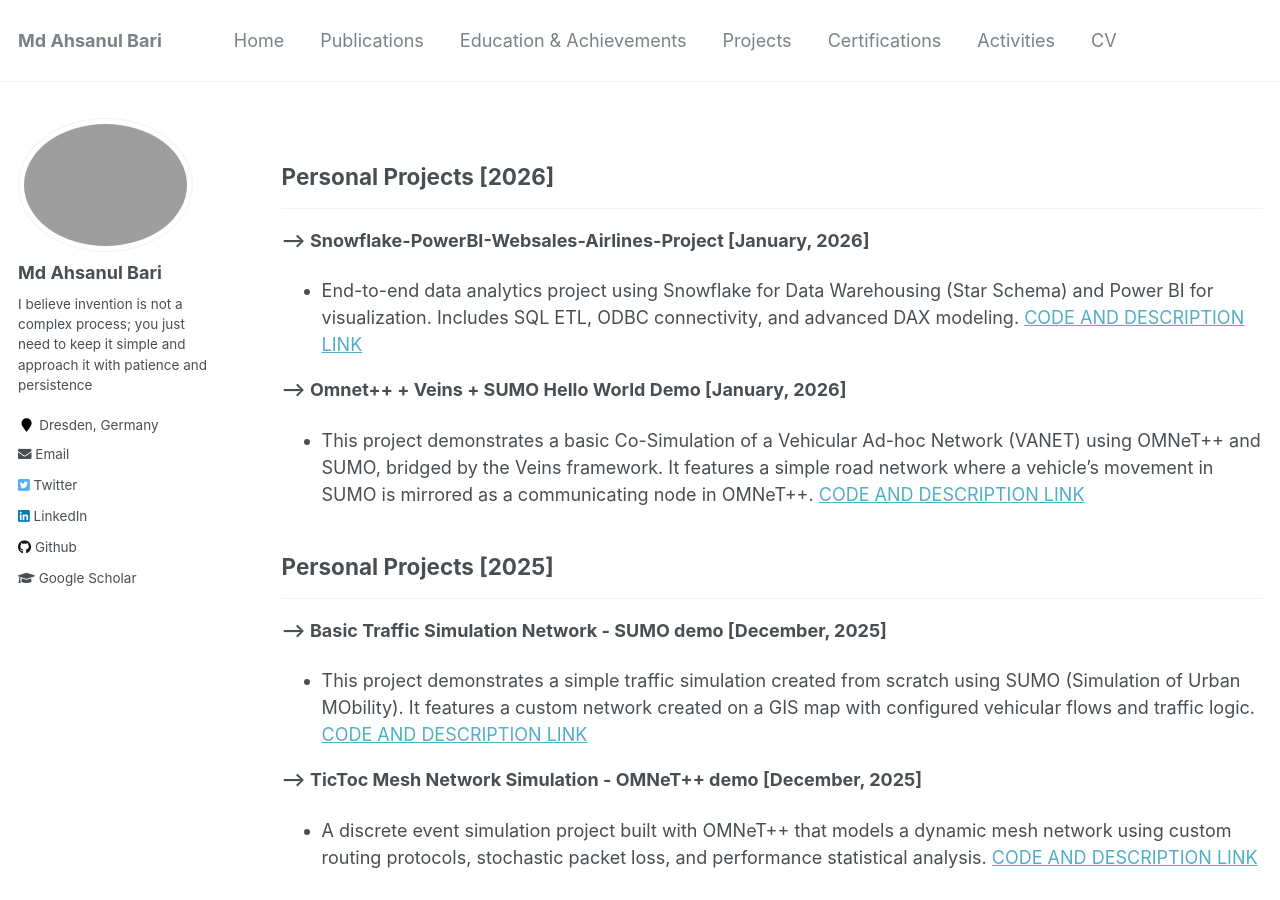
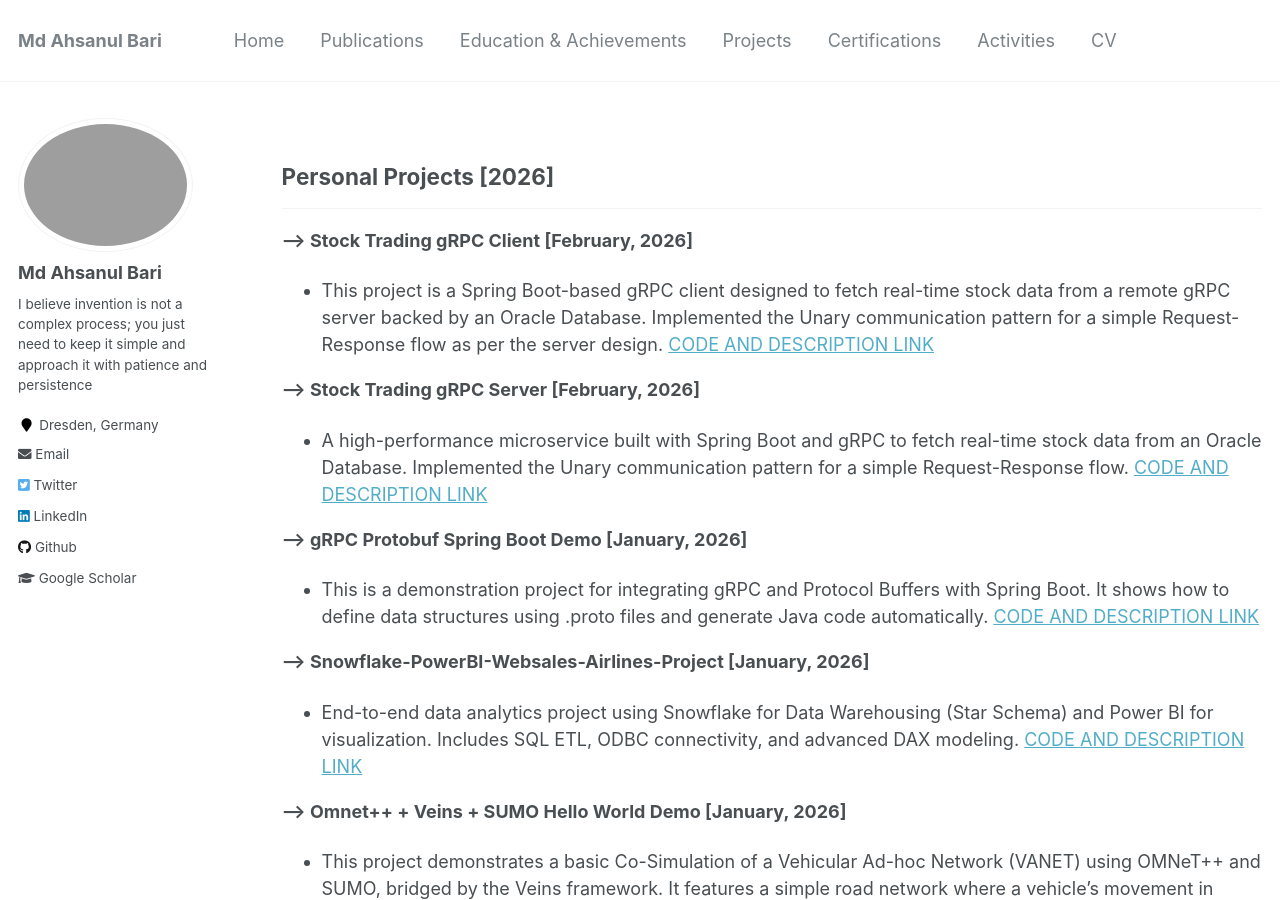
Before and after one commit to AhsanulBariRomi/ahsanul-bari.github.io, a Jekyll site: the page built from _pages/projects.md, in a window 1280 px wide and 900 px high. Built offline with Jekyll 4.4.1, drawn with Linux system fonts in a browser that asks for light colours.

Commit message:
gRPC projects added

```diff
--- a/_pages/projects.md
+++ b/_pages/projects.md
@@ -6,7 +6,17 @@ author_profile: true
 ---
 ## Personal Projects [2026]
 ---
+<b>--> Stock Trading gRPC Client [February, 2026] </b>
 
+- This project is a Spring Boot-based gRPC client designed to fetch real-time stock data from a remote gRPC server backed by an Oracle Database. Implemented the Unary communication pattern for a simple Request-Response flow as per the server design. [CODE AND DESCRIPTION LINK](https://github.com/AhsanulBariRomi/grpc-spring-boot-client) <br />
+
+<b>--> Stock Trading gRPC Server [February, 2026] </b>
+
+- A high-performance microservice built with Spring Boot and gRPC to fetch real-time stock data from an Oracle Database. Implemented the Unary communication pattern for a simple Request-Response flow. [CODE AND DESCRIPTION LINK](https://github.com/AhsanulBariRomi/grpc-spring-boot-server) <br />
+
+<b>--> gRPC Protobuf Spring Boot Demo [January, 2026] </b>
+
+- This is a demonstration project for integrating gRPC and Protocol Buffers with Spring Boot. It shows how to define data structures using .proto files and generate Java code automatically. [CODE AND DESCRIPTION LINK](https://github.com/AhsanulBariRomi/grpc-protobuf-spring-boot-demo) <br />
 
 <b>--> Snowflake-PowerBI-Websales-Airlines-Project [January, 2026] </b>
 
```
